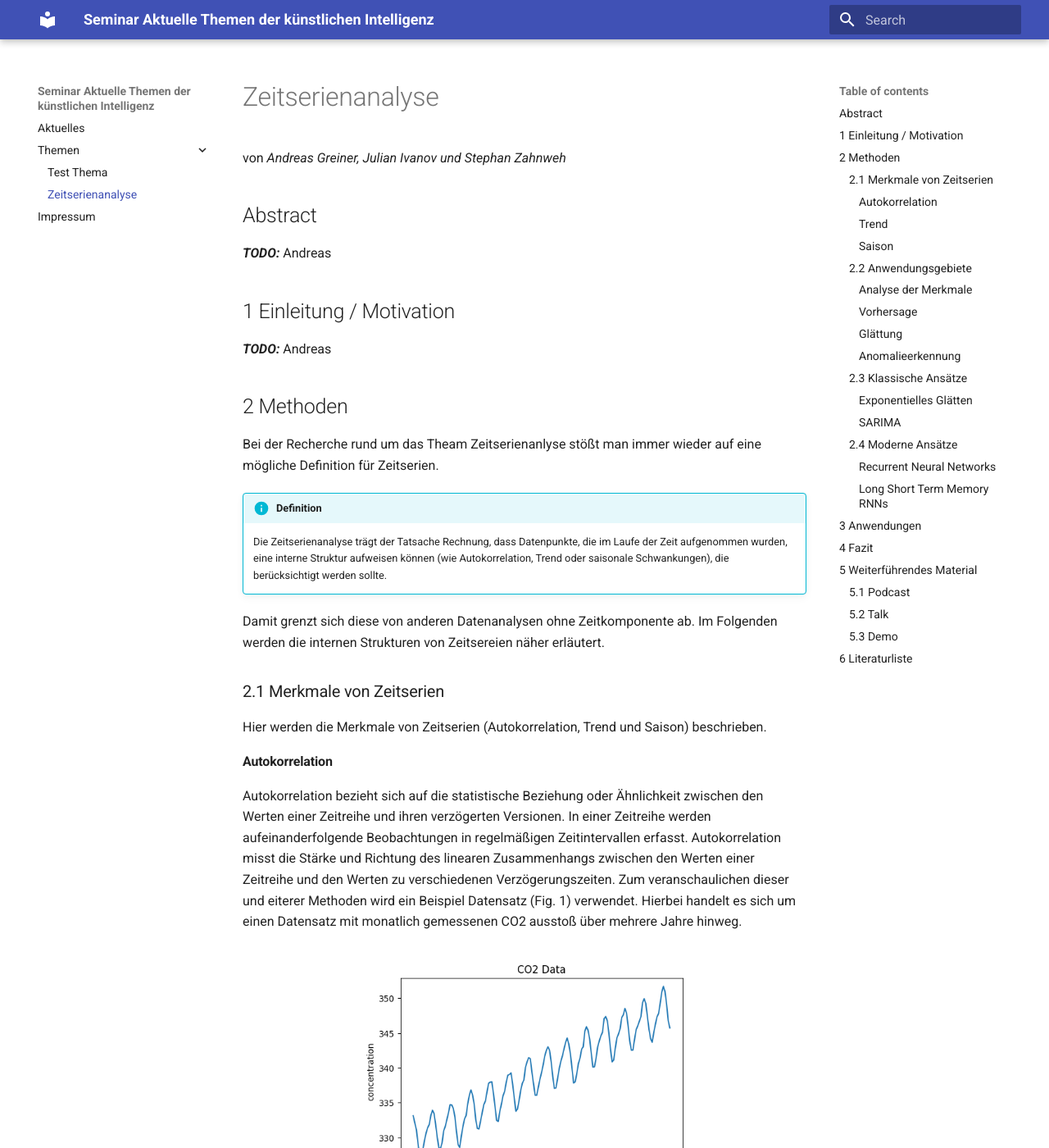
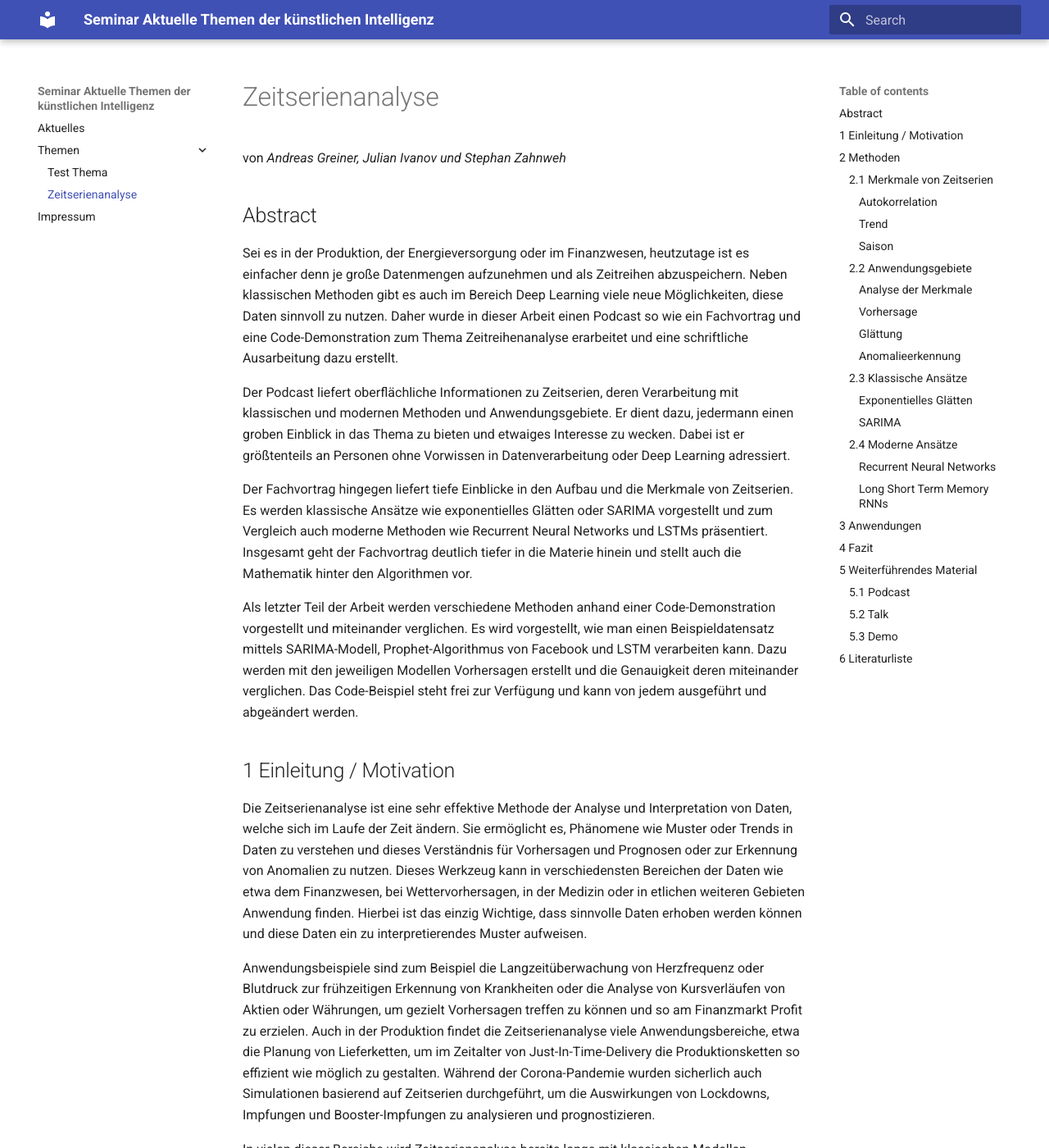
Before and after one commit to le4m4rie/Text-to-Speech, an MkDocs documentation site: the page built from docs/Themen/Zeitserienanalyse.md, in a window 1280 px wide and 1400 px high. Shown: the whole window at 82% size. Built offline with MkDocs 1.6.1 and Material for MkDocs 9.7.7, drawn with Linux system fonts in a browser that asks for light colours; some of the changed text lies outside the part shown.

Commit message:
Added abstract, intoduction and podcast

```diff
--- a/docs/Themen/Zeitserienanalyse.md
+++ b/docs/Themen/Zeitserienanalyse.md
@@ -3,11 +3,30 @@ von *Andreas Greiner, Julian Ivanov und Stephan Zahnweh*
 
 ## Abstract
 
-***TODO:*** Andreas
+Sei es in der Produktion, der Energieversorgung oder im Finanzwesen, heutzutage ist es einfacher denn je große Datenmengen aufzunehmen und als Zeitreihen abzuspeichern. Neben klassischen Methoden gibt es auch im Bereich Deep Learning viele neue Möglichkeiten, diese Daten sinnvoll zu nutzen. Daher wurde in dieser Arbeit einen Podcast so wie ein Fachvortrag und eine Code-Demonstration zum Thema Zeitreihenanalyse erarbeitet und eine schriftliche Ausarbeitung dazu erstellt.
+
+Der Podcast liefert oberflächliche Informationen zu Zeitserien, deren Verarbeitung mit klassischen und modernen Methoden und Anwendungsgebiete. Er dient dazu, jedermann einen groben Einblick in das Thema zu bieten und etwaiges Interesse zu wecken. Dabei ist er größtenteils an Personen ohne Vorwissen in Datenverarbeitung oder Deep Learning adressiert.
+
+Der Fachvortrag hingegen liefert tiefe Einblicke in den Aufbau und die Merkmale von Zeitserien.
+Es werden klassische Ansätze wie exponentielles Glätten oder SARIMA vorgestellt und zum Vergleich auch moderne Methoden wie Recurrent Neural Networks und LSTMs präsentiert.
+Insgesamt geht der Fachvortrag deutlich tiefer in die Materie hinein und stellt auch die Mathematik hinter den Algorithmen vor.
+
+Als letzter Teil der Arbeit werden verschiedene Methoden anhand einer Code-Demonstration vorgestellt und miteinander verglichen.
+Es wird vorgestellt, wie man einen Beispieldatensatz mittels SARIMA-Modell, Prophet-Algorithmus von Facebook und LSTM verarbeiten kann.
+Dazu werden mit den jeweiligen Modellen Vorhersagen erstellt und die Genauigkeit deren miteinander verglichen.
+Das Code-Beispiel steht frei zur Verfügung und kann von jedem ausgeführt und abgeändert werden.
 
 ## 1 Einleitung / Motivation
 
-***TODO:*** Andreas
+Die Zeitserienanalyse ist eine sehr effektive Methode der Analyse und Interpretation von Daten, welche sich im Laufe der Zeit ändern. Sie ermöglicht es, Phänomene wie Muster oder Trends in Daten zu verstehen und dieses Verständnis für Vorhersagen und Prognosen oder zur Erkennung von Anomalien zu nutzen. Dieses Werkzeug kann in verschiedensten Bereichen der Daten wie etwa dem Finanzwesen, bei Wettervorhersagen, in der Medizin oder in etlichen weiteren Gebieten Anwendung finden. Hierbei ist das einzig Wichtige, dass sinnvolle Daten erhoben werden können und diese Daten ein zu interpretierendes Muster aufweisen.
+
+Anwendungsbeispiele sind zum Beispiel die Langzeitüberwachung von Herzfrequenz oder Blutdruck zur frühzeitigen Erkennung von Krankheiten oder die Analyse von Kursverläufen von Aktien oder Währungen, um gezielt Vorhersagen treffen zu können und so am Finanzmarkt Profit zu erzielen. Auch in der Produktion findet die Zeitserienanalyse viele Anwendungsbereiche, etwa die Planung von Lieferketten, um im Zeitalter von Just-In-Time-Delivery die Produktionsketten so effizient wie möglich zu gestalten. Während der Corona-Pandemie wurden sicherlich auch Simulationen basierend auf Zeitserien durchgeführt, um die Auswirkungen von Lockdowns, Impfungen und Booster-Impfungen zu analysieren und prognostizieren.
+
+In vielen dieser Bereiche wird Zeitserienanalyse bereits lange mit klassischen Modellen betrieben, und das oft auch sehr erfolgreich. Diese Modelle basieren auf statistischen Ansätzen und der Annahme, dass die Muster in den Daten anhand mathematischer Funktionen beschrieben werden können. Während diese Methoden eher als klassische Methoden bezeichnet werden, haben sich in den letzten Jahren auch immer mehr modernere Ansätze mit Deep-Learning Methoden etabliert. Diese nutzen verschiedene Versionen von neuronale Netzen wie RNNs oder LSTMs, um auch komplexere Muster wie nicht-lineare Abhängigkeiten in den Daten zu erkennen und modellieren zu können. Im Gegensatz zu den klassischen Methoden benötigen diese Ansätze jedoch meist große Datensätze, um gute Prognosen erstellen zu können.
+
+Damit eine Zeitreihenanalyse somit gute Ergebnisse erzielen kann, muss je nach Problemstellung und Datenlage ein sinnvolles Verfahren gewählt werden. Neben der Größe des Datensatzes ist auch Expertenwissen über die Daten entscheiden, um eine gute Auswahl der verfügbaren Variablen treffen zu können. Außerdem besitzen Datensätze oft Ausreißer oder fehlende Datenpunkte und müssen daher überprüft und angepasst werden.
+
+Um somit eine gute Übersicht über verschiedene Ansätze und ein Grundverständnis über die nötige Datenaufbereitung zu haben, werden im folgenden klassische sowie moderne Ansätze präsentiert und anhand eines Beispiels eine Zeitreihenanalyse durchgeführt.
 
 ## 2 Methoden
 
@@ -245,7 +264,7 @@ Durch die Verwendung dieser Architektur kann ein LSTM Informationen über lange
 ## 5 Weiterführendes Material
 
 ### 5.1 Podcast
-Hier Link zum Podcast.
+[Der Campus Talk – Silicon Forest – Folge 4](https://der-campustalk-der-thd.letscast.fm/episode/der-campus-talk-silicon-forest-folge-4)
 
 ### 5.2 Talk
 Hier einfach Youtube oder THD System embedden.
```
